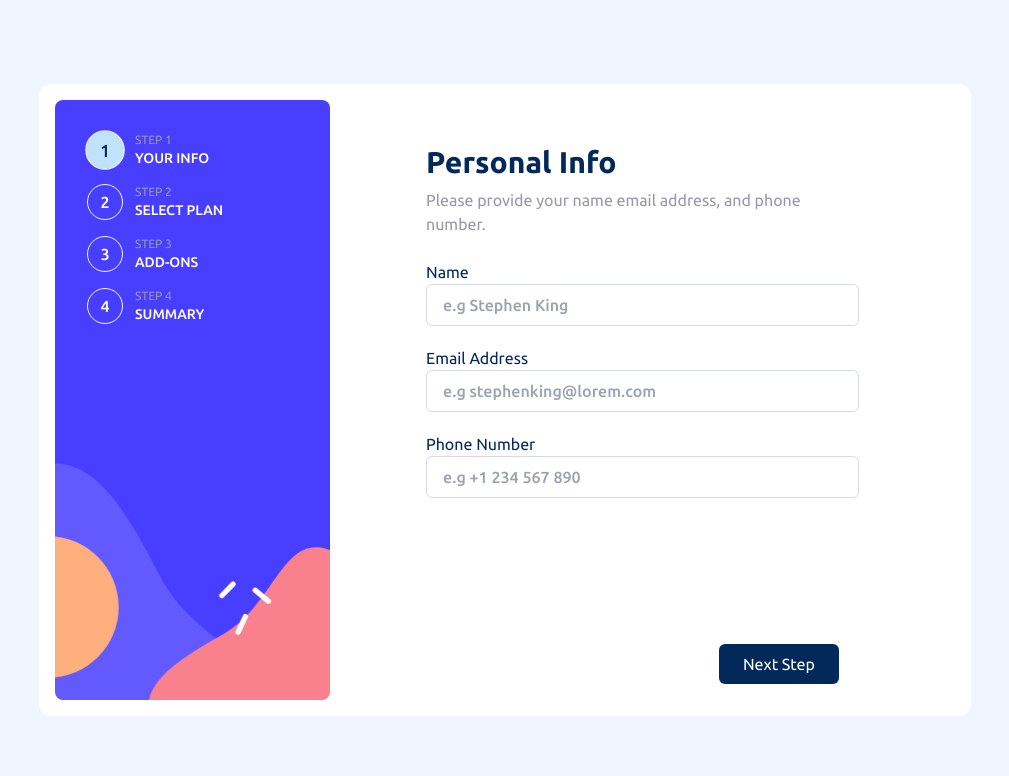
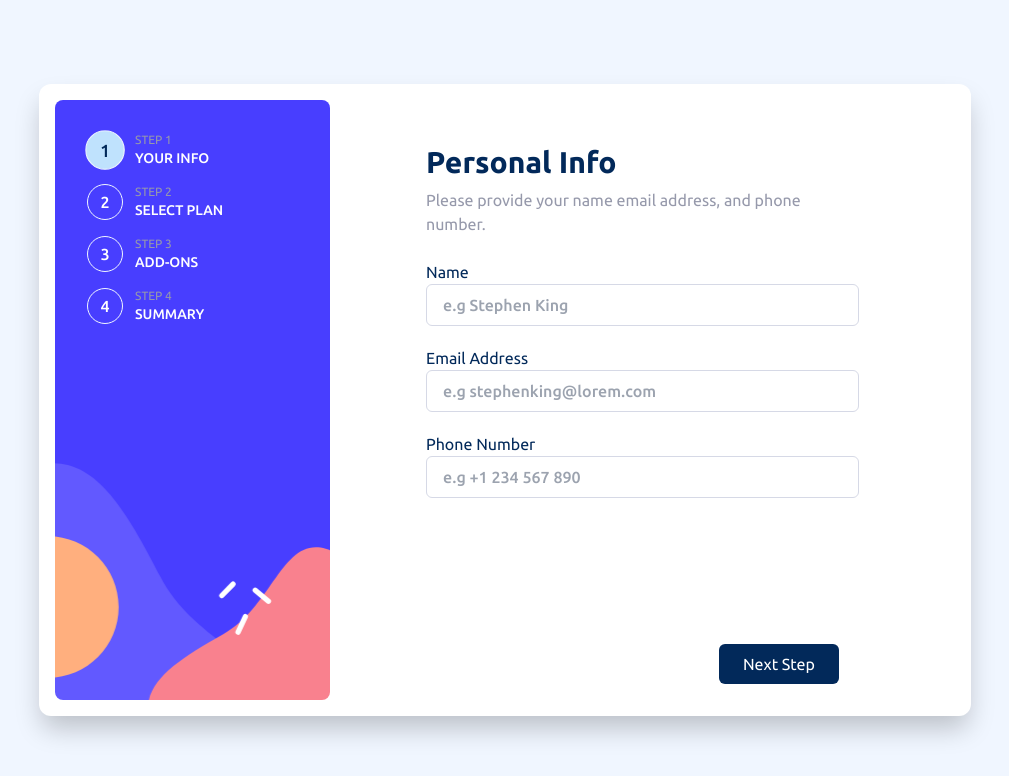
Before and after one commit to Xjanus12x/multi-step-form-angular, an Angular app: page / in a window 1280 px wide. Shown: the top 776 px of the page, without its empty margins (135-1144 px from the left). Built offline with nearby package versions, Linux system fonts and the light colour scheme.

Commit message:
"Form is valid or not before to go next step fix"

```diff
--- a/src/app/app.component.css
+++ b/src/app/app.component.css
@@ -40,7 +40,11 @@
 }
 
 @media (min-width: 768px) {
-
+  main {
+    box-shadow: 0px 15px 27px -3px rgba(0, 0, 0, 0.22);
+    -webkit-box-shadow: 0px 15px 27px -3px rgba(0, 0, 0, 0.22);
+    -moz-box-shadow: 0px 15px 27px -3px rgba(0, 0, 0, 0.22);
+  }
   .indicators {
     background-image: url(../assets/images/bg-sidebar-desktop.svg);
     min-width: 17.188rem;
@@ -51,9 +55,6 @@
   .wrapper {
     display: grid;
     grid-template-columns: auto 1fr;
-    /* width: min(100% + 1rem,56.25rem); */
-    /* width: clamp(100%, 1vw 56.25rem, 56.25rem); */
-    /* width: max(100%, 56.25rem); */
     width: 56.25rem;
   }
 }
--- a/src/app/shared/components/navigation/navigation.component.ts
+++ b/src/app/shared/components/navigation/navigation.component.ts
@@ -22,7 +22,7 @@ export class NavigationComponent {
   }
   constructor(private validFormService: ValidFormService) {
     this.validFormService.isFormValid$.subscribe((isValid) => {
-      this.isFormValid = true;
+      this.isFormValid = isValid;
     });
   }
 }
```
